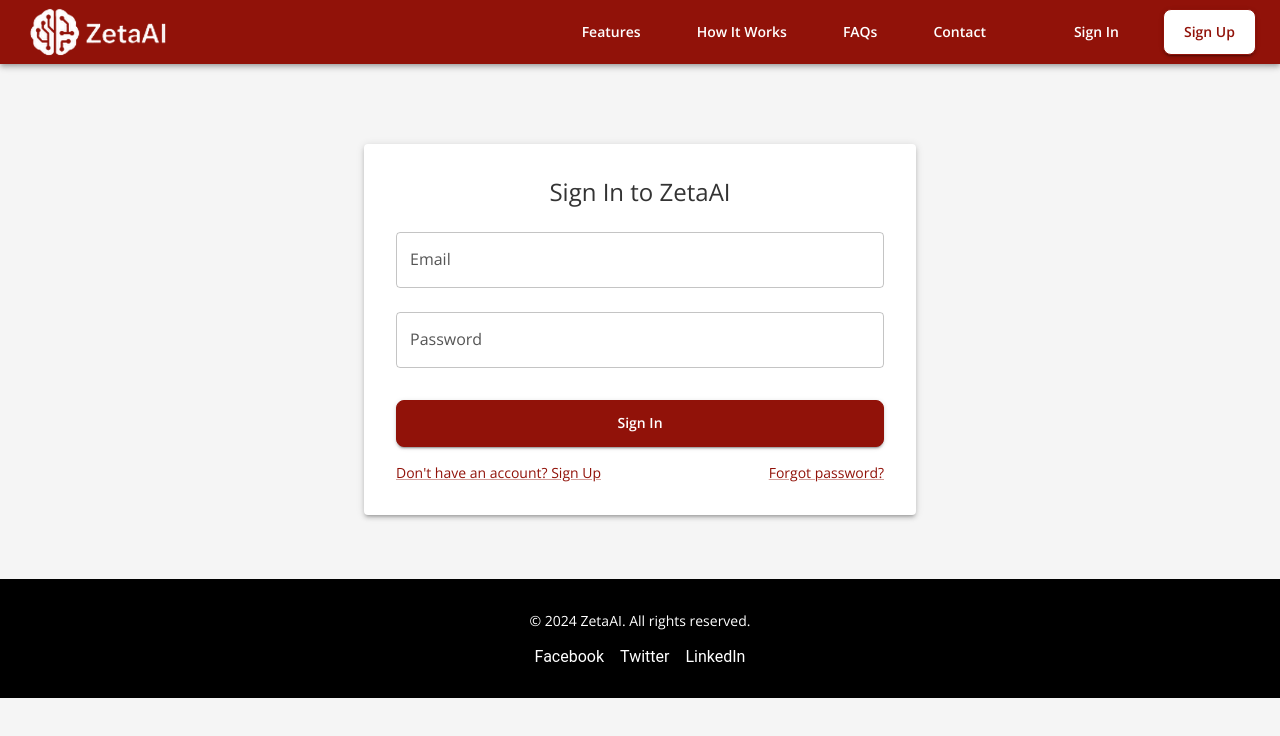
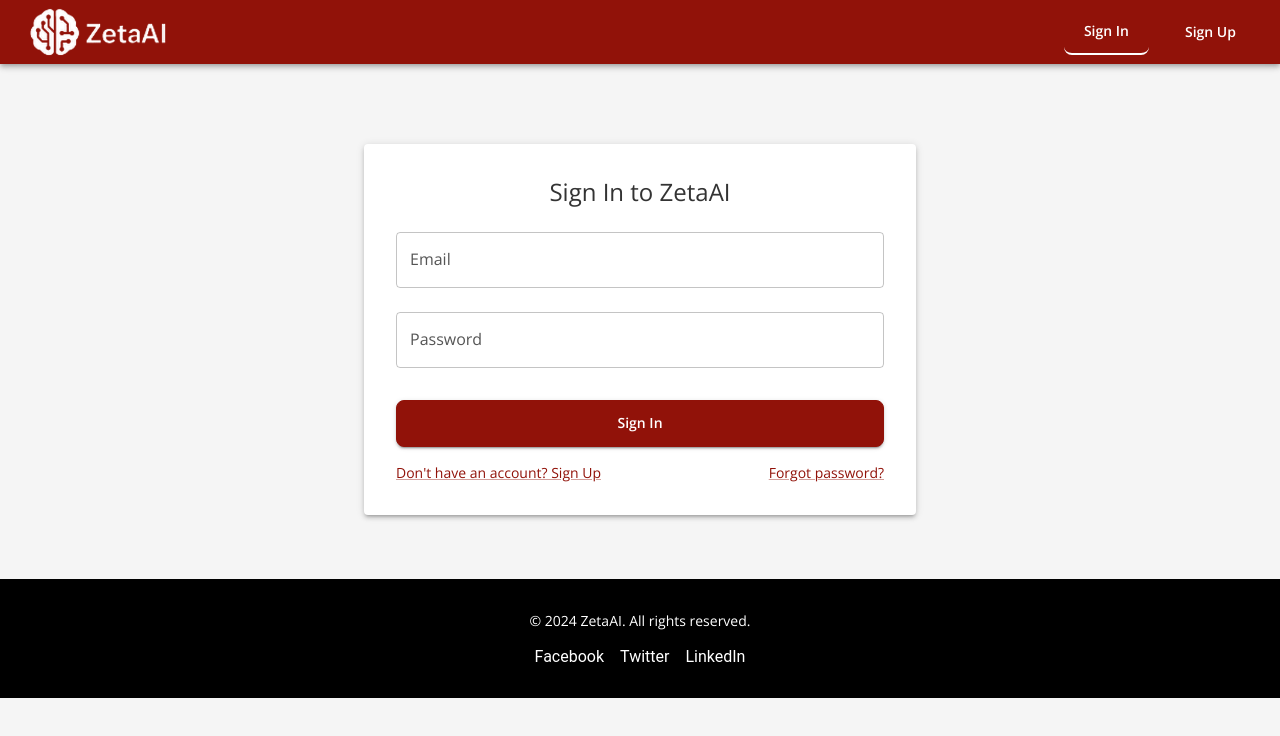
Before and after one commit to Fauzan186/social-ai-frontend, a React (Vite) app: page /signin in a window 1280 px wide. Shown: the top 736 px of the page. Built offline with nearby package versions, Linux system fonts and the light colour scheme.

Commit message:
Add authentication in ui

```diff
--- a/package.json
+++ b/package.json
@@ -8,6 +8,7 @@
     "build": "tsc -b && vite build"
   },
   "dependencies": {
+    "@elevenlabs/elevenlabs-js": "^2.1.0",
     "@emotion/react": "^11.13.3",
     "@emotion/styled": "^11.13.0",
     "@mui/icons-material": "^6.1.3",
--- a/src/App.tsx
+++ b/src/App.tsx
@@ -18,17 +18,17 @@ const App: React.FC = () => {
         <Route
           path="/dashboard"
           element={
-            // <PrivateRoute>
-            <DashboardPage />
-            // </PrivateRoute>
+            <PrivateRoute>
+              <DashboardPage />
+            </PrivateRoute>
           }
         />
         <Route
           path="/chat"
           element={
-            // <PrivateRoute>
-            <ChatbotPage />
-            // </PrivateRoute>
+            <PrivateRoute>
+              <ChatbotPage />
+            </PrivateRoute>
           }
         />
       </Routes>
--- a/src/components/Header.tsx
+++ b/src/components/Header.tsx
@@ -1,8 +1,8 @@
-import React, { useState } from "react";
+// src/components/Header.tsx
+import React, { useState } from 'react';
 import {
   AppBar,
   Toolbar,
-  Typography,
   Button,
   IconButton,
   Drawer,
@@ -10,44 +10,48 @@ import {
   ListItem,
   ListItemText,
   Box,
-} from "@mui/material";
-import MenuIcon from "@mui/icons-material/Menu";
-import { useTheme, useMediaQuery } from "@mui/material";
-import { Link as RouterLink } from "react-router-dom";
-import zetaiLogo from "../assets/zetaai_100px_with_10px_margin.png"; // Adjust as needed
+} from '@mui/material';
+import MenuIcon from '@mui/icons-material/Menu';
+import { useTheme, useMediaQuery } from '@mui/material';
+import { NavLink } from 'react-router-dom';
+import { useSelector, useDispatch } from 'react-redux';
+import {  logout } from '../features/common/authSlice';
+import zetaiLogo from '../assets/zetaai_100px_with_10px_margin.png';
 
-const Header: React.FC<{ onNavigate?: (section: string) => void }> = ({
-  onNavigate,
-}) => {
+const Header: React.FC = () => {
   const theme = useTheme();
-  const isMobile = useMediaQuery(theme.breakpoints.down("sm"));
+  const isMobile = useMediaQuery(theme.breakpoints.down('sm'));
   const [drawerOpen, setDrawerOpen] = useState(false);
 
-  const handleNavigate = (section: string) => {
-    if (onNavigate) {
-      onNavigate(section);
-    }
-    setDrawerOpen(false);
+  const isAuthenticated = useSelector((state: any) => state.auth.isAuthenticated);
+  const dispatch = useDispatch();
+
+  const authLinks = [
+    { label: 'Chat', to: '/chat' },
+    { label: 'Dashboard', to: '/dashboard' },
+  ];
+
+  const publicLinks = [
+    { label: 'Sign In', to: '/signin' },
+    { label: 'Sign Up', to: '/signup' },
+  ];
+
+  const activeStyle = {
+    fontWeight: 'bold',
+    borderBottom: '2px solid #fff',
   };
 
   return (
     <>
-      <AppBar position="static" sx={{ backgroundColor: "#911209" }}>
-        <Toolbar sx={{ justifyContent: "space-between" }}>
-          {/* Logo */}
-          {/* Logo */}
+      <AppBar position="static" sx={{ backgroundColor: '#911209' }}>
+        <Toolbar sx={{ justifyContent: 'space-between' }}>
           <Box
-            component={RouterLink}
+            component={NavLink}
             to="/"
-            sx={{
-              display: "flex",
-              alignItems: "center",
-              textDecoration: "none",
-            }}
+            sx={{ display: 'flex', alignItems: 'center', textDecoration: 'none' }}
           >
-            <img src={zetaiLogo} alt="ZetaAI Logo" style={{ height: "60px" }} />
+            <img src={zetaiLogo} alt="ZetaAI Logo" style={{ height: 60 }} />
           </Box>
-
 
           {isMobile ? (
             <>
@@ -66,97 +70,68 @@ const Header: React.FC<{ onNavigate?: (section: string) => void }> = ({
                 <Box
                   sx={{
                     width: 250,
-                    display: "flex",
-                    flexDirection: "column",
-                    height: "100%",
-                    justifyContent: "space-between",
+                    display: 'flex',
+                    flexDirection: 'column',
+                    height: '100%',
+                    justifyContent: 'space-between',
                     p: 2,
                   }}
                 >
                   <Box>
                     <List>
+                      {(isAuthenticated ? authLinks : publicLinks).map(({ label, to }) => (
                         <ListItem
                           button
-                        onClick={() => handleNavigate("features")}
+                          key={label}
+                          component={NavLink}
+                          to={to}
+                          onClick={() => setDrawerOpen(false)}
+                          style={({ isActive }) =>
+                            isActive
+                              ? { fontWeight: 'bold', backgroundColor: '#fce8e6' }
+                              : undefined
+                          }
                         >
-                        <ListItemText primary="Features" />
+                          <ListItemText primary={label} />
                         </ListItem>
-                      <ListItem
-                        button
-                        onClick={() => handleNavigate("howItWorks")}
-                      >
-                        <ListItemText primary="How It Works" />
-                      </ListItem>
-                      <ListItem button onClick={() => handleNavigate("faqs")}>
-                        <ListItemText primary="FAQs" />
-                      </ListItem>
-                      <ListItem
-                        button
-                        onClick={() => handleNavigate("contact")}
-                      >
-                        <ListItemText primary="Contact" />
-                      </ListItem>
+                      ))}
                     </List>
                   </Box>
-                  <Box sx={{ mt: 2 }}>
+
+                  {isAuthenticated && (
                     <Button
                       fullWidth
-                      component={RouterLink}
-                      to="/signin"
                       variant="outlined"
-                      sx={{ mb: 1 }}
+                      onClick={() => {
+                        dispatch(logout());
+                        setDrawerOpen(false);
+                      }}
                     >
-                      Sign In
+                      Logout
                     </Button>
-                    <Button
-                      fullWidth
-                      component={RouterLink}
-                      to="/signup"
-                      variant="contained"
-                    >
-                      Sign Up
-                    </Button>
-                  </Box>
+                  )}
                 </Box>
               </Drawer>
             </>
           ) : (
-            // Desktop: nav left, auth right
-            <Box sx={{ display: "flex", alignItems: "center", gap: 2 }}>
+            <Box sx={{ display: 'flex', alignItems: 'center', gap: 2 }}>
+              {(isAuthenticated ? authLinks : publicLinks).map(({ label, to }) => (
                 <Button
+                  key={label}
                   color="inherit"
-                onClick={() => handleNavigate("features")}
+                  component={NavLink}
+                  to={to}
+                  style={({ isActive }) => (isActive ? activeStyle : undefined)}
                 >
-                Features
+                  {label}
                 </Button>
-              <Button
-                color="inherit"
-                onClick={() => handleNavigate("howItWorks")}
-              >
-                How It Works
+              ))}
+
+              {isAuthenticated && (
+                <Button color="inherit" onClick={() => dispatch(logout())} sx={{ ml: 3 }}>
+                  Logout
                 </Button>
-              <Button color="inherit" onClick={() => handleNavigate("faqs")}>
-                FAQs
-              </Button>
-              <Button color="inherit" onClick={() => handleNavigate("contact")}>
-                Contact
-              </Button>
-              <Button
-                color="inherit"
-                component={RouterLink}
-                to="/signin"
-                sx={{ ml: 4 }}
-              >
-                Sign In
-              </Button>
-              <Button
-                variant="contained"
-                component={RouterLink}
-                to="/signup"
-                sx={{ backgroundColor: "white", color: "#911209", ml: 1 }}
-              >
-                Sign Up
-              </Button>
+              )}
             </Box>
           )}
         </Toolbar>
--- a/src/components/Layout.tsx
+++ b/src/components/Layout.tsx
@@ -5,11 +5,10 @@ import Footer from './Footer';
 
 const Layout: React.FC<{ children: React.ReactNode; onNavigate?: (section: string) => void }> = ({
   children,
-  onNavigate,
 }) => {
   return (
     <>
-      <Header onNavigate={onNavigate} />
+      <Header  />
       <main>{children}</main>
       <Footer />
     </>
--- /dev/null
+++ b/src/features/common/authSlice.ts
@@ -0,0 +1,29 @@
+// src/store/slices/authSlice.ts
+import { createSlice } from '@reduxjs/toolkit';
+
+interface AuthState {
+  isAuthenticated: boolean;
+}
+
+const initialState: AuthState = {
+  isAuthenticated: !!localStorage.getItem('user'),
+};
+
+const authSlice = createSlice({
+  name: 'auth',
+  initialState,
+  reducers: {
+    login(state) {
+      state.isAuthenticated = true;
+      localStorage.setItem('user', 'dummyUser');
+    },
+    logout(state) {
+      state.isAuthenticated = false;
+      localStorage.removeItem('user');
+    },
+  },
+});
+
+export const { login, logout } = authSlice.actions;
+
+export default authSlice.reducer;
--- a/src/store.ts
+++ b/src/store.ts
@@ -1,10 +1,12 @@
 // src/store.ts
 import { configureStore } from '@reduxjs/toolkit';
 import chatbotReducer from './features/chatbot/chatbotSlice';
+import authReducer from './features/common/authSlice';
 
 const store = configureStore({
     reducer: {
         chatbot: chatbotReducer,
+        auth: authReducer,
     },
 });
 
--- a/src/utils/auth.ts
+++ b/src/utils/auth.ts
@@ -1,4 +1,14 @@
-// src/utils/auth.ts
+// Returns true if 'user' key exists in localStorage, else false
 export const isAuthenticated = (): boolean => {
-  return !!localStorage.getItem("user");
+  return Boolean(localStorage.getItem("user"));
 };
+
+// Optional: Set user in localStorage (simulate login)
+export const login = (userData: string): void => {
+  localStorage.setItem("user", userData);
+};
+
+// Optional: Remove user from localStorage (logout)
+export const logout = (): void => {
+  localStorage.removeItem("user");
+};
```
Also changed, not shown: src/components/auth/SignIn.tsx (+47 -3 lines), src/components/chatbot/ChatMessages.tsx (+33 -8 lines), 1 other file (tests, documents, lock files or other folders). Lines whose indentation alone changed are shown as unchanged.
